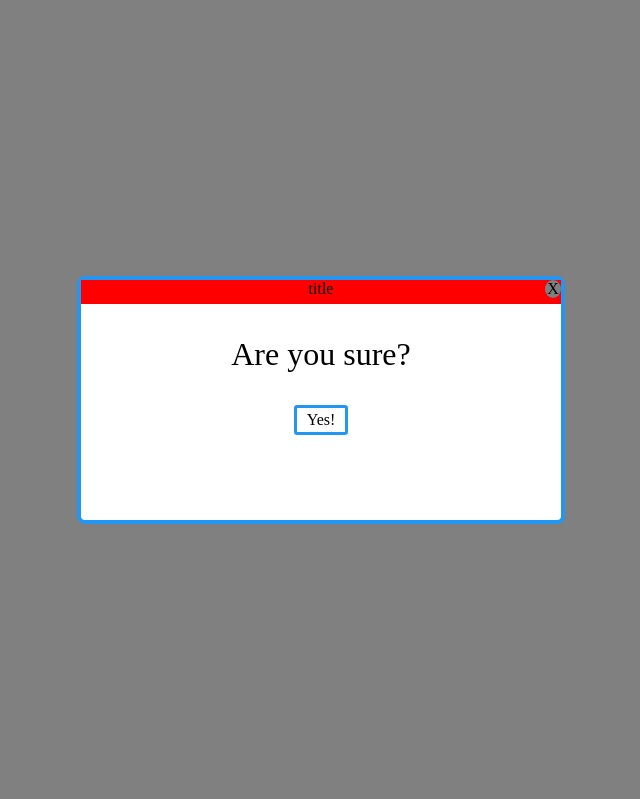
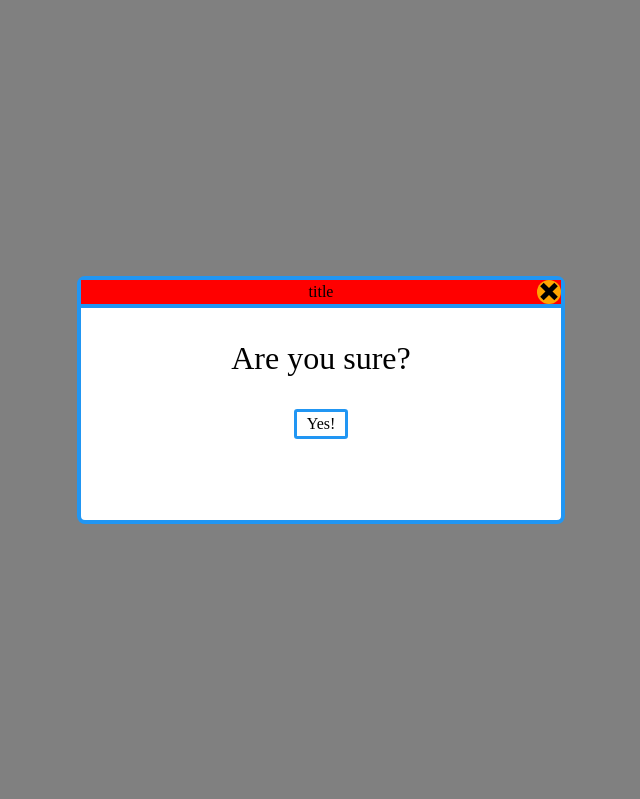
Before and after one commit to MaoScut/code-hub, a plain HTML site: page design_model/showFrame.html in a window 1280 px wide. Shown: the top 799 px of the page, without its empty margins (319-959 px from the left). Drawn offline with Linux system fonts and the light colour scheme.

Commit message:
use css to draw a cross icon(close button icon)

```diff
--- a/design_model/showFrame.html
+++ b/design_model/showFrame.html
@@ -13,6 +13,7 @@
 			height: 100%;
 			background-color: gray;
 			position: fixed;
+			font-size: 16px;
 			top: 0;
 			left: 0;
 		}
@@ -29,17 +30,10 @@
 		    transform: translateY(-50%) translateX(-50%);
 		}
 		.alert-title-panel{
-			width: 100%;
-			height: 10%;
-			background-color: red;
-		}
-		.alert-close-btn{
-			background-color: gray;
-			display: inline-block;
-			position: absolute;
-			right: 0;
-			border-radius: 100%;
-			width: 1em;
+    width: 100%;
+    background-color: red;
+    line-height: 1.5em;
+    border-bottom: 0.3em solid #2196F3;
 		}
 		.alert-btn{
 		    width: 3em;
@@ -60,6 +54,39 @@
 		    height: 400px;
 		    border: 0.2em solid #2196F3;
 		}
+  		.cross{
+display: inline-block;
+    width: 20px;
+    height: 5px;
+    background: black;
+    line-height: 1.5em;
+    font-size: 0;
+    vertical-align: middle;
+    transform: rotate(45deg);
+    position: relative;
+    top: -2px;
+		}
+  		.cross::after{
+  			content:'/';
+  			display:block;
+  			width: 20px;
+  			height:5px;
+  			background: black;
+  			transform: rotate(-90deg);
+  		}
+  		.circle{
+    display: inline-block;
+    background-color: orange;
+    width: 1.5em;
+    height: 1.5em;
+    border-radius: 1.5em;
+    position: absolute;
+    right: 0;
+    cursor: pointer;
+  		}
+  		.circle:hover{
+  			background-color: #ffc107;
+  		}
 	</style>
 </head>
 <body>
@@ -74,6 +101,7 @@
 	<div class="test" ></div>
 	<div class="test" ></div>
 	<div class="test" ></div>
+	<a href=""></a>
 </body>
 </html>
 <script type="text/javascript">
@@ -85,7 +113,8 @@ function Alert(data) {
 	this.cover = document.createElement('div');
 	this.titlePanel = document.createElement('div');
 	this.titleNode = document.createTextNode('');
-	this.closeBtn = document.createElement('span');
+	this.closeBtnCircle = document.createElement('div');
+	this.closeBtnCross = document.createElement('span');
 	this.contentNode = document.createElement('p');
 	this.confirmBtn = document.createElement('span')
 
@@ -94,9 +123,9 @@ function Alert(data) {
 
 	this.titlePanel.className = 'alert-title-panel';
 	this.titleNode.data = data.title;
-	this.closeBtn.className = 'alert-close-btn';
+	this.closeBtnCircle.className = 'circle';
+	this.closeBtnCross.className = 'cross';
 
-	this.closeBtn.innerHTML = 'X';
 
 	this.confirmBtn.className = 'alert-btn';
 	this.confirmBtn.innerHTML = data.confirm || 'Yes!';
@@ -108,7 +137,8 @@ function Alert(data) {
 Alert.prototype = {
 	init(){
 		this.titlePanel.appendChild(this.titleNode);
-		this.titlePanel.appendChild(this.closeBtn);
+		this.closeBtnCircle.appendChild(this.closeBtnCross);
+		this.titlePanel.appendChild(this.closeBtnCircle);
 
 		this.panel.appendChild(this.titlePanel);
 		this.panel.appendChild(this.contentNode);
@@ -122,7 +152,7 @@ Alert.prototype = {
 	},
 	bindEvent(){
 		let me = this;
-		this.closeBtn.onclick = function() {
+		this.closeBtnCross.onclick = function() {
 			me.hide();
 		};
 		this.confirmBtn.onclick = function() {
@@ -131,10 +161,10 @@ Alert.prototype = {
 		}
 	},
 	hide(){
-		this.panel.style.display = 'none';
+		this.cover.style.display = 'none';
 	},
 	show(){
-		this.panel.style.display = 'block';
+		this.cover.style.display = 'block';
 	}
 }
 let alertObj = {
```
